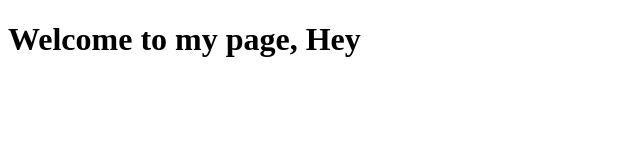
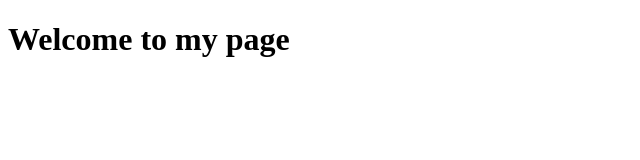
Before and after one commit to SabantuYusuf/nextproject_1, a Next.js app: page / in a window 1280 px wide. Shown: the top 160 px of the page, without its empty margins (0-640 px from the left). Built offline with nearby package versions, Linux system fonts and the light colour scheme.

Commit message:
inital commit

```diff
--- a/pages/index.js
+++ b/pages/index.js
@@ -4,7 +4,7 @@ class Home extends Component {
     render(){
         return(
             <>
-                <h1>Welcome to my page, Hey</h1>
+                <h1>Welcome to my page</h1>
             </>
 
         )
```
